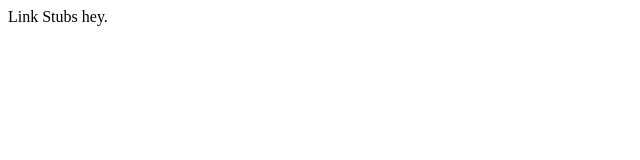
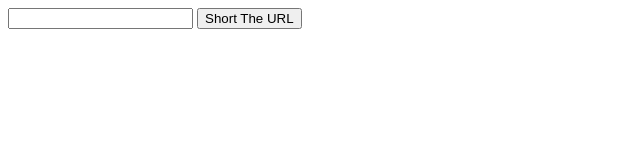
Before and after one commit to BE-Code/Stub.ga.github.io, a plain HTML site: page index.html in a window 1280 px wide. Shown: the whole page, without its empty margins (0-640 px from the left). Drawn offline with nearby package versions, Linux system fonts and the light colour scheme.

Commit message:
Update index.html

```diff
--- a/index.html
+++ b/index.html
@@ -1,8 +1,11 @@
 <html>
   <head>
-    Link Stubs
+    <title>Simple URL Shortener</title>
   </head>
   <body>
-    hey.
+    <input type="url" id="urlinput">
+    <button onclick="shorturl()">Short The URL</button>
+    <script src="https://ajax.googleapis.com/ajax/libs/jquery/3.4.1/jquery.min.js"></script>
+    <script src="main.js"></script>
   </body>
 </html>
```
